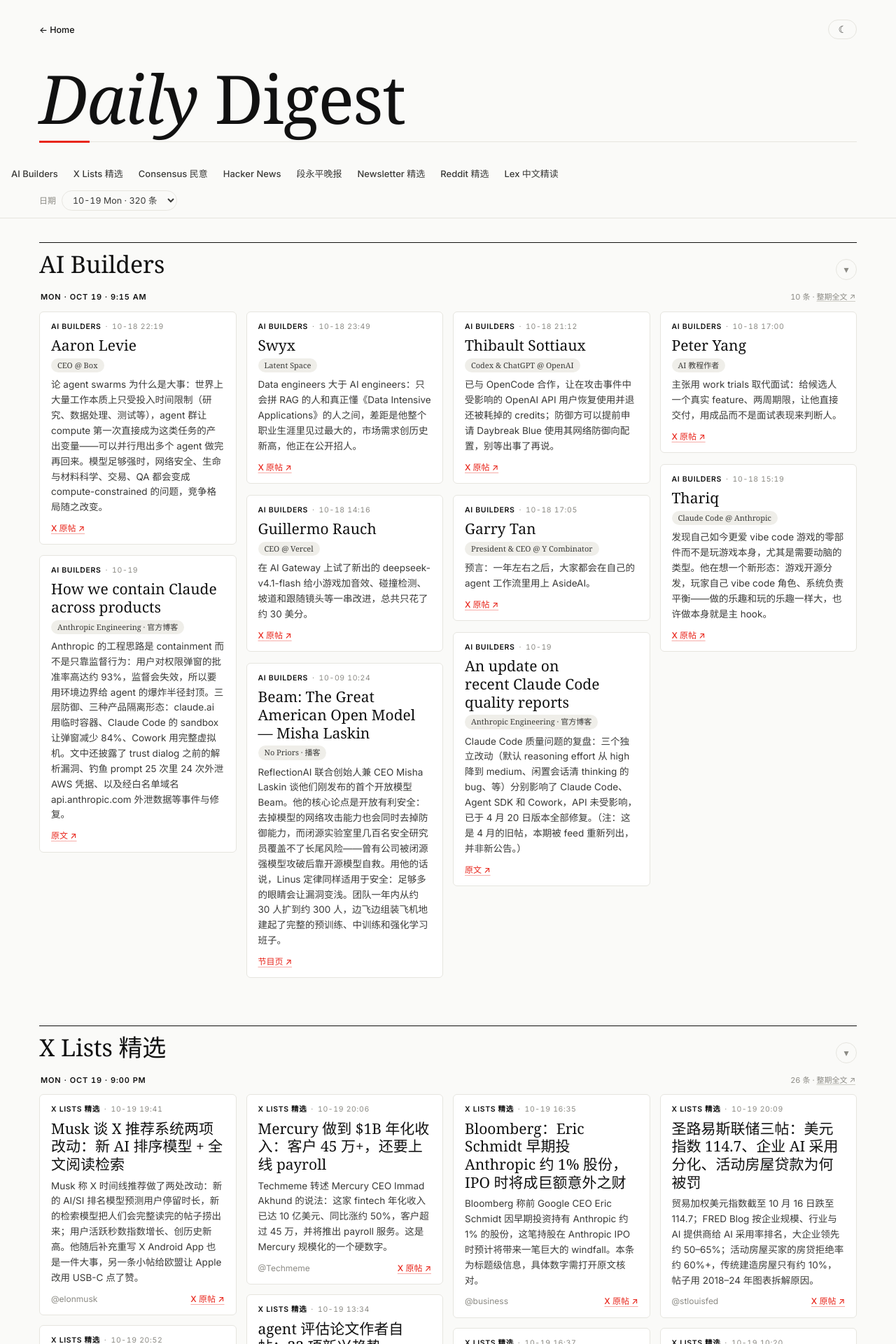
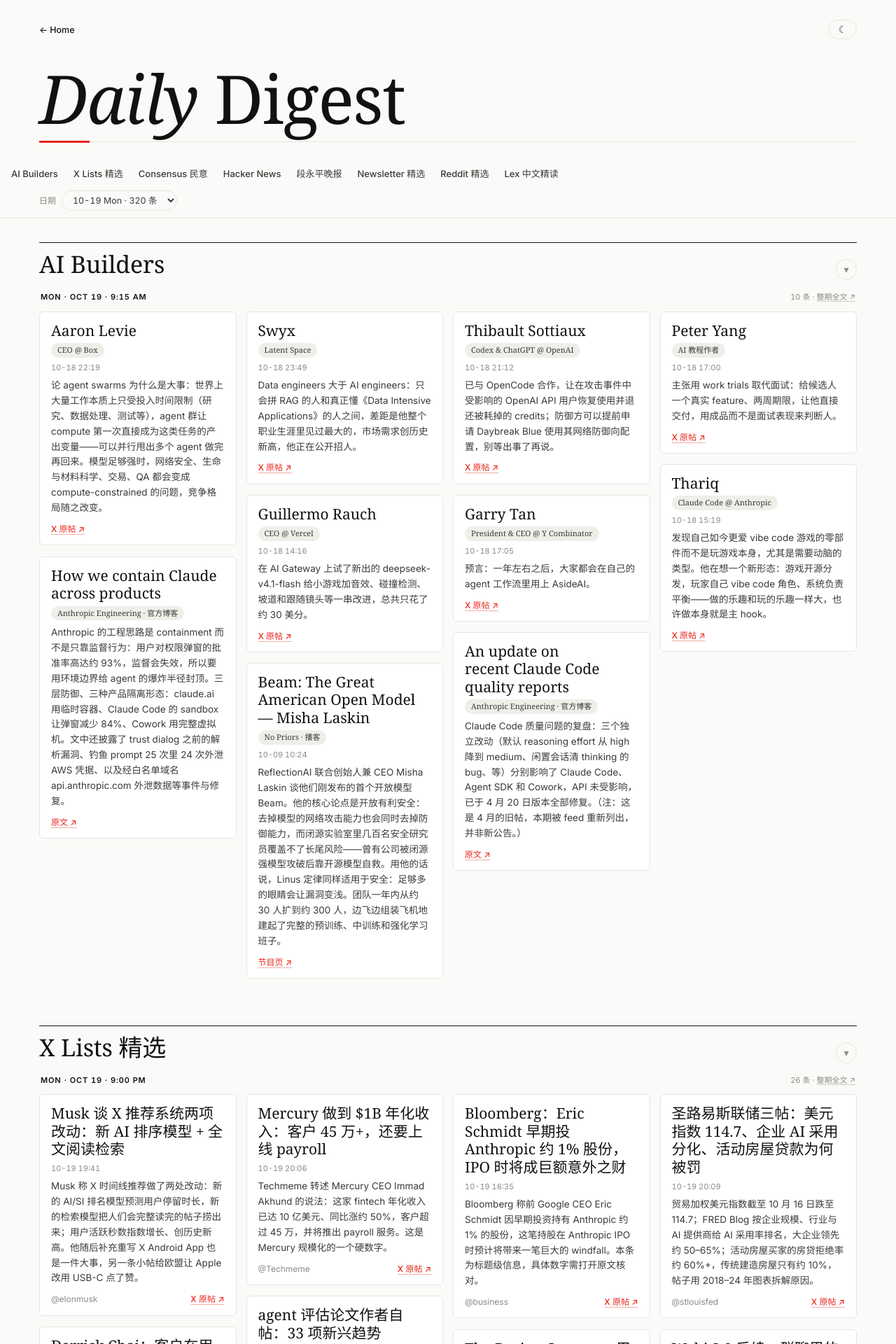
Before and after one commit to cptidiot/mzhao.me, a Jekyll site: the page built from digest/index.html, in a window 1280 px wide. Shown: the top 1920 px of the page at 70% size. Built offline with Jekyll 4.4.1, drawn with Linux system fonts in a browser that asks for light colours; some web fonts are replaced; some of the changed text lies outside the part shown.

Commit message:
Digest: drop repeated source line on cards, move post time under title

```diff
--- a/digest/index.html
+++ b/digest/index.html
@@ -215,12 +215,6 @@
   transition: border-color .15s ease;
 }
 .card:hover { border-color: var(--line-hover); }
-.card-tag {
-  margin: 0; display: flex; flex-wrap: wrap; align-items: baseline; gap: 0 6px;
-  font-size: 10.5px; line-height: 1.4; letter-spacing: .06em; text-transform: uppercase;
-  color: var(--muted); font-variant-numeric: tabular-nums;
-}
-.card-tag .src { color: var(--ink); font-weight: 600; }
 .card-title {
   margin: 0;
   font-family: var(--f-display); font-weight: 400;
@@ -233,6 +227,7 @@
   font-size: 11px; font-weight: 500; line-height: 1.5;
   color: var(--text); background: var(--track); border-radius: 999px;
 }
+.card-time { margin: 0; font-size: 11px; line-height: 1.4; color: var(--muted); font-variant-numeric: tabular-nums; }
 .card-body { margin: 0; font-size: 13.5px; line-height: 1.62; color: var(--text); overflow-wrap: anywhere; }
 .card-foot {
   display: flex; flex-wrap: wrap; justify-content: space-between; align-items: baseline; gap: 4px 10px;
@@ -256,7 +251,6 @@
   .card { padding: 11px 12px 11px; gap: 6px; }
   .card-title { font-size: 17.5px; }
   .card-body { font-size: 13px; line-height: 1.58; }
-  .card-tag { font-size: 9.5px; letter-spacing: .04em; }
   .card-foot { font-size: 11.5px; }
   .mast h1 { margin-top: 30px; }
 }
@@ -347,8 +341,8 @@
     <div class="grid" data-masonry>
       {% for item in doc.items %}
       <article class="card" data-date="{{ doc.date | date: "%Y-%m-%d" }}">
-        <p class="card-tag"><span class="src">{{ doc.section_name }}</span><span>·</span>{% if item.time %}<time>{{ item.time | escape }}</time>{% else %}<time datetime="{{ doc.date | date_to_xmlschema }}">{{ doc.date | date: "%m-%d" }}</time>{% endif %}</p>
         <h3 class="card-title">{{ item.title | escape }}{% if item.role %}<span class="card-role">{{ item.role | escape }}</span>{% endif %}</h3>
+        {% if item.time %}<p class="card-time"><time>{{ item.time | escape }}</time></p>{% endif %}
         <p class="card-body">{{ item.summary | escape }}</p>
         {% if item.poll %}<div class="poll"><span class="poll-track"><i style="--p:{{ item.poll }}%"></i></span><span>{{ item.poll_label | escape }} <b>{{ item.poll }}%</b></span></div>{% endif %}
         <footer class="card-foot">{% if item.stat %}<span class="stat">{{ item.stat | escape }}</span>{% endif %}<a class="src-link" href="{{ item.url | escape }}" target="_blank" rel="noopener">{{ item.link_label | escape }} ↗</a></footer>
```
